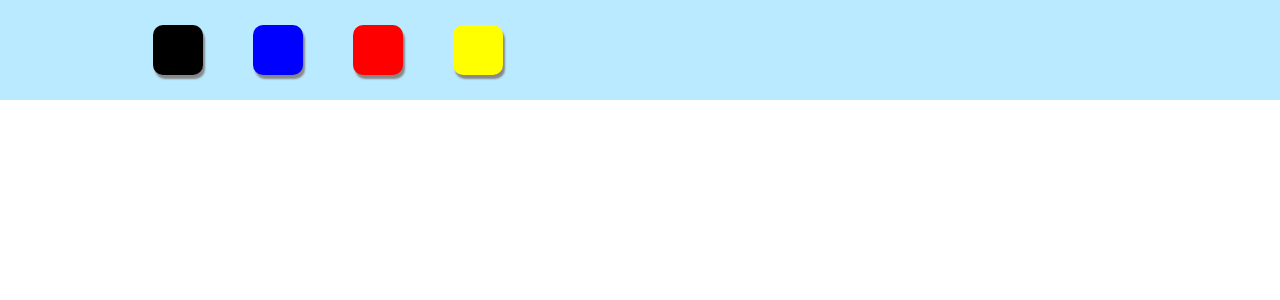
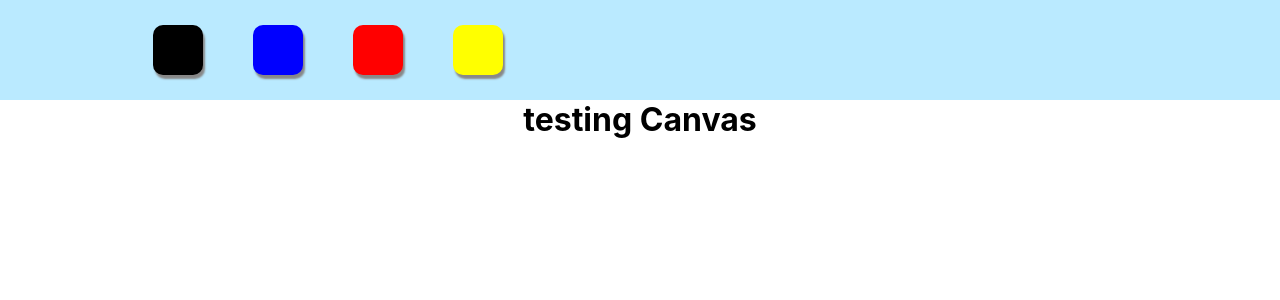
Before and after one commit to grimeswong/P_FSD_Test, a React (Create React App) app: page / in a window 1280 px wide. Shown: the top 300 px of the page. Built offline with nearby package versions, Linux system fonts and the light colour scheme.

Commit message:
Create a Canvas component and basic element and scss sheet setup

```diff
--- a/src/App.js
+++ b/src/App.js
@@ -1,11 +1,13 @@
 import React from 'react';
 import './App.scss';
 import TopBar from './components/TopBar';
+import Canvas from './components/Canvas';
 
 function App() {
   return (
     <div className="App">
       <TopBar />
+      <Canvas />
     </div>
   );
 }
--- /dev/null
+++ b/src/components/Canvas.js
@@ -0,0 +1,21 @@
+/*
+    This component is for user to draw on the screen
+*/
+
+import React, {Component} from 'react';
+
+class Canvas extends Component {
+
+  constructor(props) {
+    super(props);
+  }
+
+  render() {
+    return(
+      <h1>testing Canvas</h1>
+    )
+
+  }
+}
+
+export default Canvas;
--- a/src/styles/style.scss
+++ b/src/styles/style.scss
@@ -1,3 +1,4 @@
 @import './topbar.scss';
 @import './colourpicker.scss';
 @import './agent-reset.scss';
+@import './canvas.scss';
```
Also changed, not shown: src/styles/canvas.scss (added).
